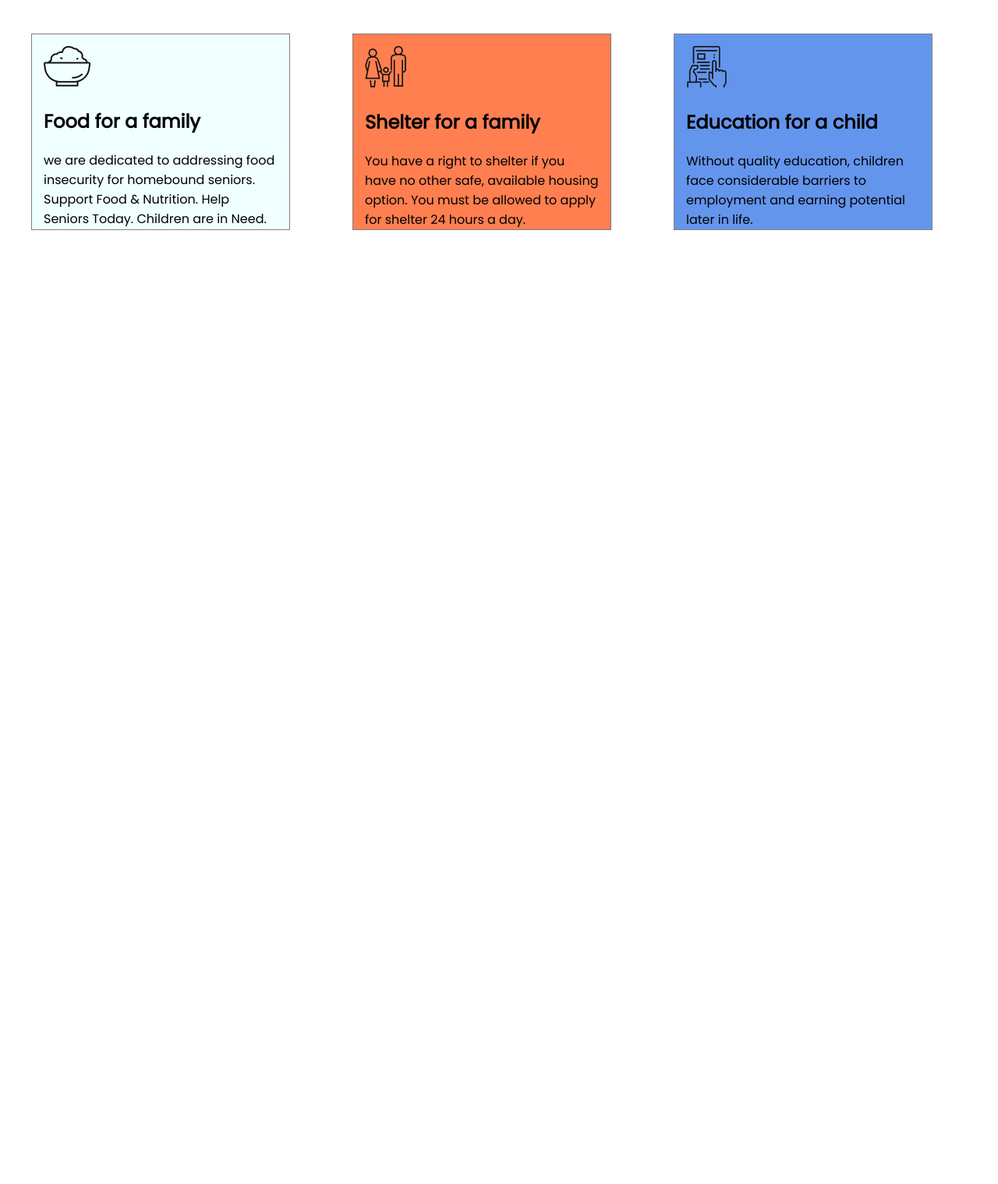
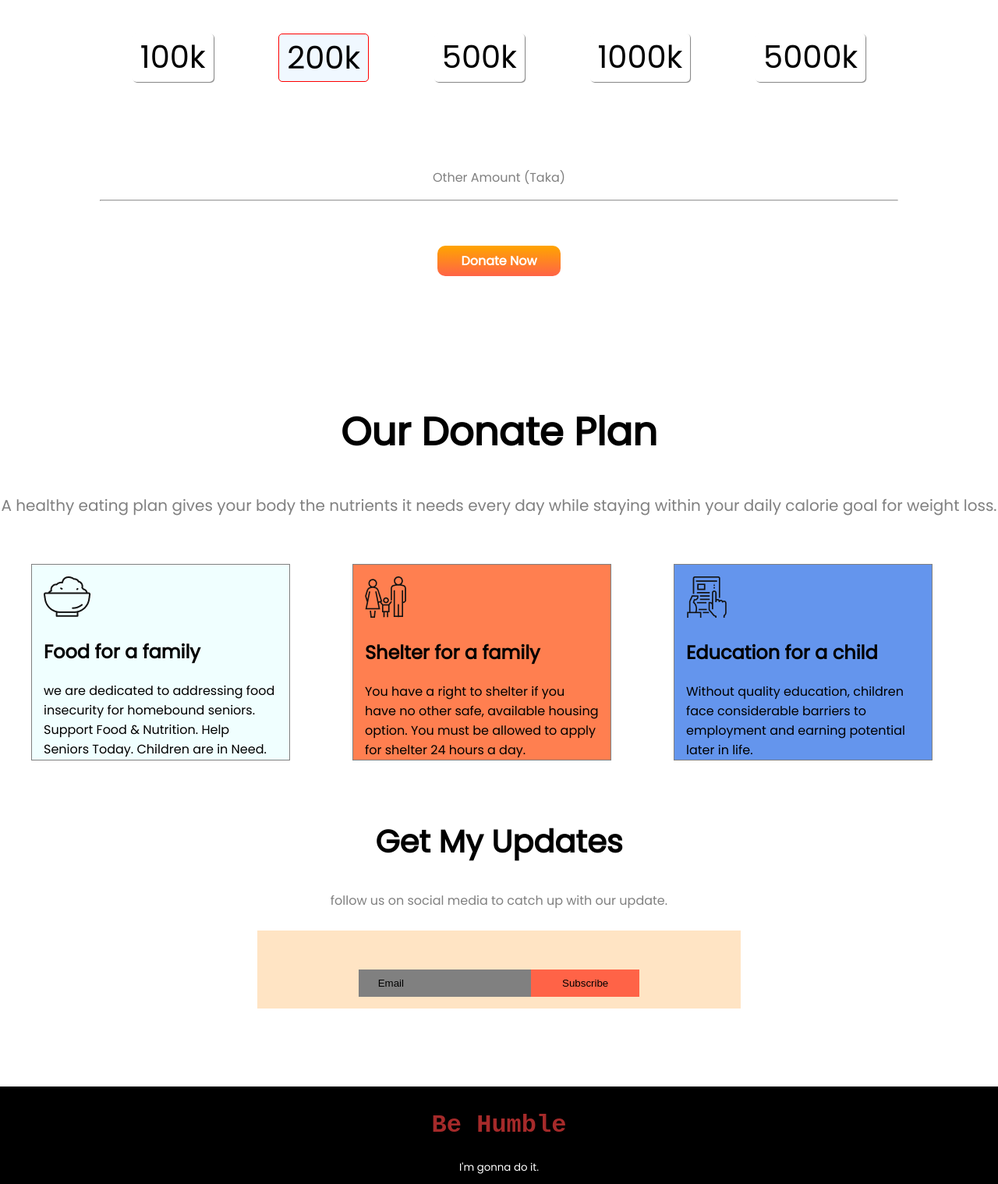
Before and after one commit to Avijitsaha94/donat-today, a plain HTML site: page index.html in a window 1280 px wide. Shown: the part 993-2511 px from the top of the page at 78% size. Before the commit the page ends 1328 px from the top, so only its background shows below. Drawn offline with Linux system fonts and the light colour scheme.

Commit message:
donate added footer add

```diff
--- a/index.html
+++ b/index.html
@@ -19,6 +19,28 @@
         <p class="test2">We all can do our bit. Let's feed the hungry and help the less fortunate among us.</p>
         <a class="bottom"  href="">Donate Now</a>
        </div>
+
+
+    </section>
+    <section>
+        <h1 class="title3">Donate Today</h1>
+        <p class="text5">You can donate us.You can also help the needed people by those plan.</p>
+        <div class="taka">
+            <p class="box">100k</p>
+            <p class="rongin-box">200k</p>
+            <p class="box">500k</p>
+            <p class="box">1000k</p>
+            <p class="box">5000k</p>
+        </div>
+        <div class="long-dak">
+            <p>Other Amount (Taka)</p>
+            <hr>
+        </div>
+
+       <div class="b-parents">
+        <a class="bottom1"  href="">Donate Now</a>
+       </div>
+
 
     </section>
     <section>
@@ -46,5 +68,22 @@
        </div>
     </section>
 
+    <section>
+        <h1 class="my-update">Get My Updates</h1>
+        <p class="update2" >follow us on social media to catch up with our update.</p>
+        <form action="" id="dv">
+            <div id="b">
+                <div>
+                 <input type="Email" value="Email"id="email">
+                 <button id="ss">Subscribe</button>
+                </div>
+             </div>
+        </form>
+    </section>
+
 </body>
+<footer >
+    <h1 class="foot">Be Humble</h1>
+    <small>I'm gonna do it.</small>
+</footer>
 </html>
--- a/style.css
+++ b/style.css
@@ -29,6 +29,7 @@ body{
 
 
     height: 100vh;
+    margin: 0;
 
     background-image:url(./images/donation7.jpg);
     background-repeat: no-repeat;
@@ -53,11 +54,13 @@ body{
 }
 .title1{
     text-align: center;
-    font-size: 40px;
+    font-size: 50px;
     font-weight: bold;
+    padding-top: 10%;
+
 }
 .title2{
-
+    color: gray;
     text-align: center;
     font-size: 20px;
 
@@ -89,3 +92,106 @@ body{
     height: 220px;
     border: 1px solid grey;
 }
+.title3{
+    text-align: center;
+    font-size: 40px;
+    font-weight: bold;
+
+}
+.text5{
+    text-align: center;
+    font-size: 20px;
+
+}
+.box{
+    font-size: 40px;
+    padding-left: 10px;
+    padding-right: 10px;
+    border-radius: 5px;
+    box-shadow: 1px 1px 1px  gray;
+    background-color:white;
+}
+.rongin-box{
+    font-size: 40px;
+    padding-left: 10px;
+    padding-right: 10px;
+ background-color: aliceblue;
+ border: 1px solid red;
+ border-radius: 5px;
+}
+.taka{
+    display: flex;
+    justify-content: space-around;
+    margin-left: 10%;
+    margin-right: 10%;
+
+    margin-bottom: 70px;
+}
+.long-dak{
+    text-align: center;
+    color:gray;
+    margin-left: 10%;
+    margin-right: 10%;
+}
+.bottom1{
+
+    text-decoration: none;
+    background-image: linear-gradient(orange,tomato);
+    padding: 8px 30px ;
+    color: white;
+    font-weight: 700;
+    border-radius: 10px;
+}
+.b-parents{
+    text-align: center;
+    margin-top: 5%;
+}
+.my-update{
+    text-align: center;
+    font-size: 40px;
+}
+.update2{
+    color: gray;
+    text-align: center;
+}
+#dv{
+    display: flex;
+    justify-content: center;
+    margin-bottom: 100px;
+    height: 100px;
+    width: 100%;
+    padding-top: 10px;
+}
+#b{
+    padding: 50px 130px;
+    background-color: bisque;
+
+}
+#ss{
+    border: 1px #FFFFFF;
+    border-radius: 0%;
+    padding: 10px 40px;
+    background-color:tomato;
+    background-size: cover;
+    margin-left: -5px;
+}
+#email{
+    background-color:gray;
+    border: 1px gray;
+    border-radius: 0%;
+    padding: 10px 25px;
+    margin-right: -5px;
+}
+footer{
+    padding-left: 10%;
+
+    text-align: center;
+    background-color:black;
+    color: white;
+    padding: 10px 0 10px 0;
+}
+.foot{
+    font-size: normal;
+    color: brown;
+    font-family: 'Courier New', Courier, monospace;
+}
```
